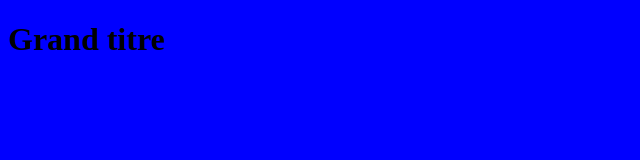
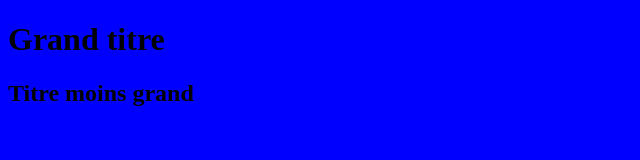
Before and after one commit to LlorensArthur/Dossier, a plain HTML site: page index.html in a window 1280 px wide. Shown: the whole page, without its empty margins (0-640 px from the left). Drawn offline with Linux system fonts and the light colour scheme.

Commit message:
Ajouté un titre moins grand

```diff
--- a/index.html
+++ b/index.html
@@ -9,5 +9,6 @@
 </head>
 <body>
     <h1>Grand titre</h1>
+    <h2>Titre moins grand</h2>
 </body>
 </html>
```
